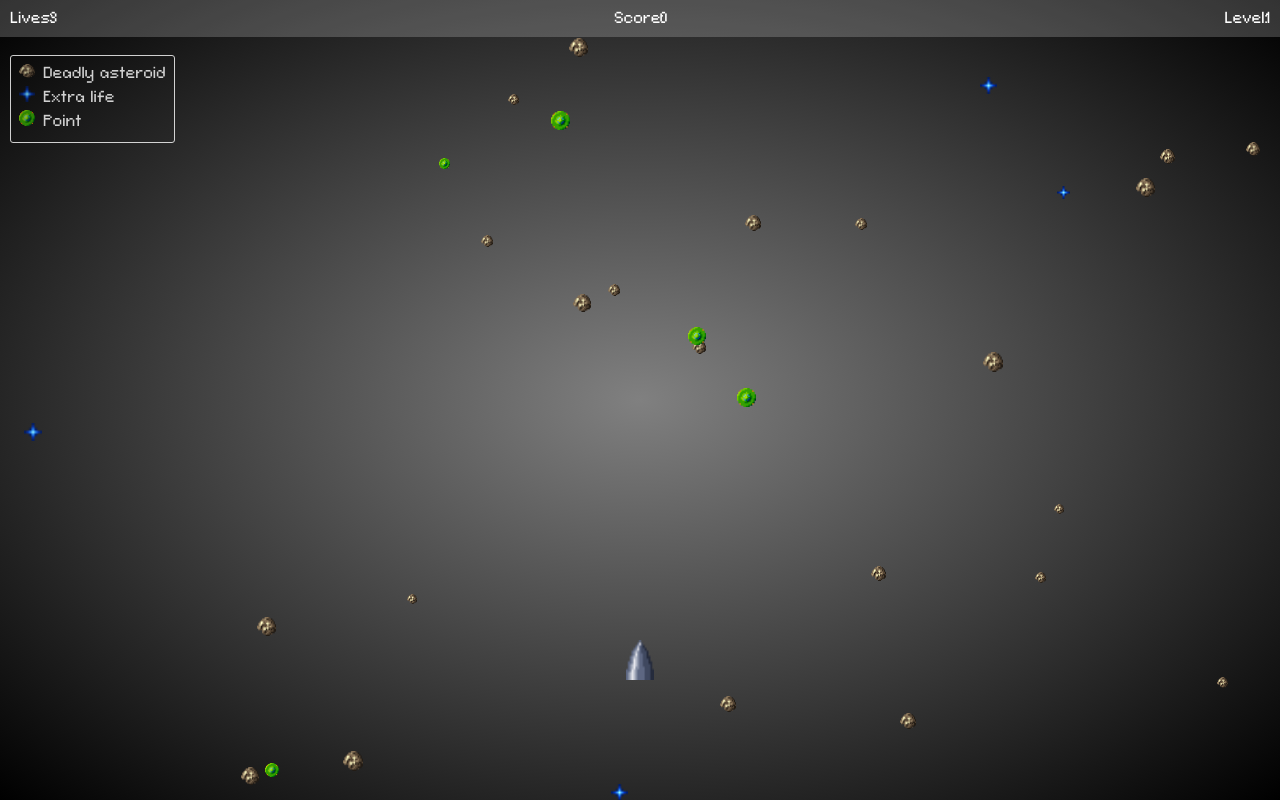
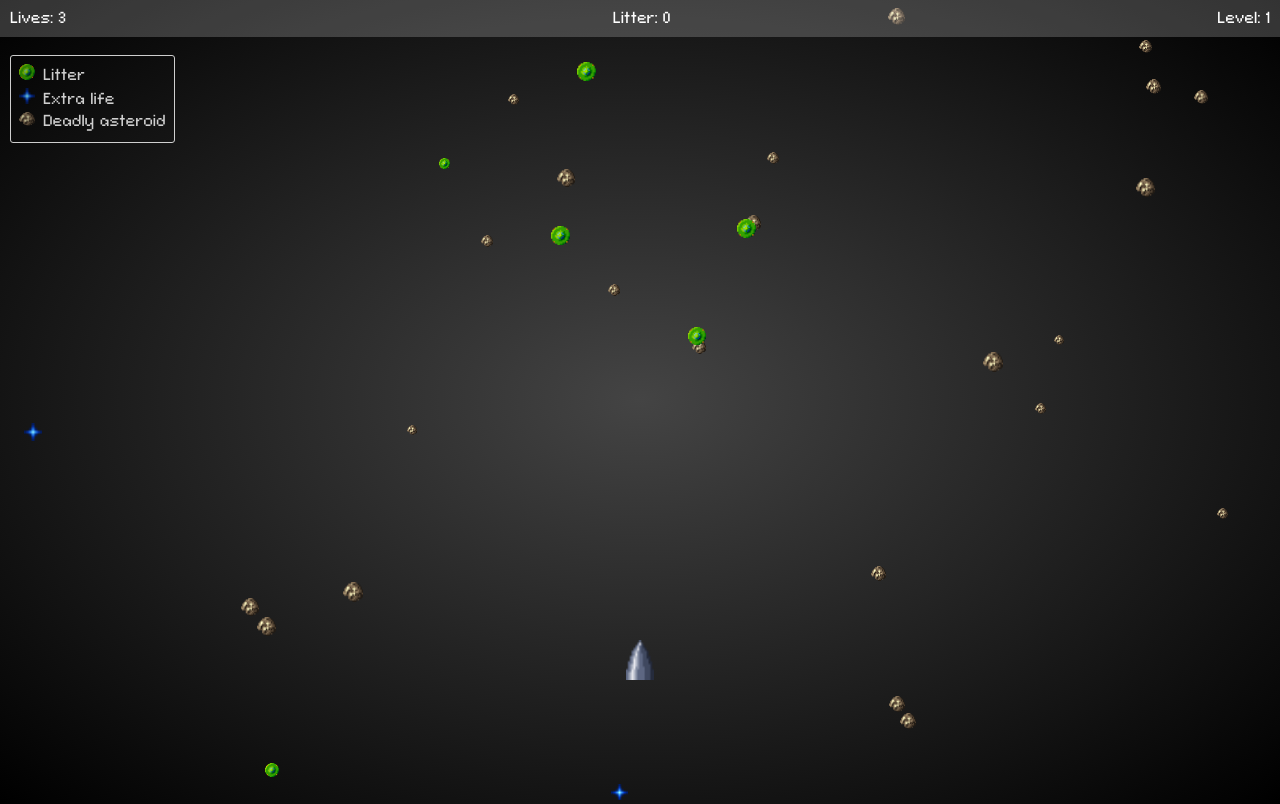
Before and after one commit to fbedussi/space, a website with bundled scripts: page src/index.html in a window 1280 px wide. Both pictures are taken after a click on the button "START". Built offline with nearby package versions, Linux system fonts and the light colour scheme.

Commit message:
fix explosion & tweak

```diff
--- a/src/asteroid.js
+++ b/src/asteroid.js
@@ -1,9 +1,7 @@
 class Asteroid  {
-  constructor(imageName, speed, ctx) {
+  constructor(imageName, ctx) {
     this.imageName = imageName
-    this.speed = speed
     this.ctx = ctx
-    this.init(this.speed)
   }
 
   init(speed) {
--- a/src/index.css
+++ b/src/index.css
@@ -3,7 +3,6 @@
   src: url('font.woff2') format('woff2');
   font-weight: 600;
   font-style: normal;
-  font-display: swap;
 }
 
 * {
@@ -14,43 +13,50 @@
 
 html,
 body,
-#canvas {
+canvas {
   width: 100%;
   height: 100%;
-  background-image: radial-gradient(gray, black);
-  overflow: hidden;
 }
 
 body {
   position: relative;
   font-family: '8bit font', impact, sans-serif;
-  word-spacing: 0.25em;
+  word-spacing: 0.25em !important;
+  background-image: radial-gradient(#444, #000);
+  overflow: hidden;
+  color: white;
 }
 
-h1 {
-  color: white;
-  font-size: 4rem;
-  position: absolute;
-  top: 50%;
-  left: 50%;
-  transform: translate(-50%, -50%);
-  opacity: 1;
-  transition: opacity 0.4s;
-}
-
-h1.hidden {
-  opacity: 0;
-}
-
+h2,
+h3,
 .instructionsAndButton {
   position: absolute;
   top: 50%;
   left: 50%;
   transform: translate(-50%, -50%);
   text-align: center;
-  color: white;
 }
 
+h2,
+h3,
+.instructions,
+button {
+  opacity: 1;
+  transition: opacity 0.4s;
+}
+
+h2,
+h3 {
+  font-size: 4rem;
+}
+
+.hidden {
+  opacity: 0;
+  pointer-events: none;
+}
+
+h1,
+h3,
 p {
   margin-bottom: 1rem;
 }
@@ -61,11 +67,11 @@ button {
   padding: 1rem;
   font-size: 2.5rem;
   background-color: deepskyblue;
-  color: white;
   border: solid 2px white;
   border-radius: 5px;
   appearance: none;
   font: inherit;
+  color: inherit;
 }
 
 .statusBar {
@@ -75,7 +81,6 @@ button {
   width: 100%;
   padding: 10px;
   background-color: rgba(255, 255, 255, 0.2);
-  color: white;
   display: flex;
   justify-content: space-between;
   width: 100%;
@@ -85,18 +90,18 @@ button {
   display: none;
 }
 
-legend {
+ul {
+  list-style-type: none;
   position: absolute;
   top: 55px;
   left: 10px;
-  color: white;
   border: solid 1px white;
   padding: 0.5rem;
   opacity: 0.8;
   border-radius: 3px;;
 }
 
-legend div {
+li {
   margin-bottom: 0.25rem;
 }
 
@@ -104,3 +109,8 @@ img {
   width: 1rem;
   margin-right: 0.5rem;
 }
+
+.space {
+  display: inline-block;
+  width: 0.3em;
+}
--- a/src/index.html
+++ b/src/index.html
@@ -5,26 +5,29 @@
   <meta charset="UTF-8">
   <meta http-equiv="X-UA-Compatible" content="IE=edge">
   <meta name="viewport" content="width=device-width, initial-scale=1.0">
-  <title>Space</title>
+  <title>Space Sweeper</title>
   <link rel="stylesheet" href="index.css" />
 </head>
 
 <body>
-  <canvas id="canvas"></canvas>
+  <canvas></canvas>
   <div class="statusBar" hidden></div>
-  <legend hidden>
-    <div><img src="asteroid.png" /><span>Deadly asteroid</span></div>
-    <div><img src="life.png" /><span>Extra life</span></div>
-    <div><img src="point.png" /><span>Point</span></div>
-  </legend>
-  <h1 class="hidden">level 1</h1>
+  <ul hidden>
+    <li><img src="point.png" /><span>Litter</span></li>
+    <li><img src="life.png" /><span>Extra life</span></li>
+    <li><img src="asteroid.png" /><span>Deadly asteroid</span></li>
+  </ul>
+  <h2 class="hidden">level 1</h2>
   <div class="instructionsAndButton">
-    <p>DEADLY ASTEROIDS<br /><br />
-      You are the commander of a space ship that must find its way through a storm of deadly asteroids. You can control
-      the ship moving your phone.<br /><br />
-      Catch the blue objects to earn an extra life and the green one to score a point.<br /><br />
-      Beware! The mission gets harder and harder as time goes by!
-    </p>
+    <div class="instructions">
+      <h1>SPACE SWEEPER</h1>
+      <p>You are a space sweeper. Your mission is to collect all the space litter you encounter on your way.<br /><br />
+        Just pay attention to the storm of deadly asteroids. You can control the ship by moving your phone.<br /><br />
+        Energy packs earn you an extra life.<br /><br />
+        Beware! The mission gets harder and harder as time goes by!
+      </p>
+    </div>
+    <h3 class="hidden">GAME OVER</h3>
     <button>start</button>
   </div>
   <script src="sound.js" type="module"></script>
--- a/src/index.js
+++ b/src/index.js
@@ -9,29 +9,31 @@ import {
 import Asteroid from './asteroid.js'
 import Ship from './ship.js'
 
-
 const startButton = document.querySelector('button')
-const legend = document.querySelector('legend')
+const legend = document.querySelector('ul')
 const statusBar = document.querySelector('.statusBar')
-const instructions = document.querySelector('p')
-const levelLabel = document.querySelector('h1')
-const canvas = document.querySelector('#canvas')
+const instructions = document.querySelector('.instructions')
+const levelLabel = document.querySelector('h2')
+const gameOverLabel = document.querySelector('h3')
+const canvas = document.querySelector('canvas')
 canvas.setAttribute('height', window.innerHeight)
 canvas.setAttribute('width', window.innerWidth)
 const ctx = canvas.getContext('2d')
 
-const numberOfAstroids = 30
-const numberOfPowerUps = 5
-const numberOfPoints = 10
+const NUMBER_OF_ASTEROIDS = 30
+const NUMBER_OF_NEW_ASTEROIDS = 5
+const NUMBER_OF_POWER_UPS = 5
+const NUMBER_OF_POINTS = 10
 
-let speed = 5
-let score = 0
-let cycles = 0
-let level = 1
+let speed
+let score
+let cycles
+let level
+let gameOver
 
-let asteroids = (new Array(numberOfAstroids).fill(0)).map(() => new Asteroid('asteroid.png', speed, ctx))
-const powerUps = (new Array(numberOfPowerUps).fill(0)).map(() => new Asteroid('life.png', speed, ctx))
-const points = (new Array(numberOfPoints).fill(0)).map(() => new Asteroid('point.png', speed, ctx))
+let asteroids = (new Array(NUMBER_OF_ASTEROIDS).fill(0)).map(() => new Asteroid('asteroid.png', ctx))
+const powerUps = (new Array(NUMBER_OF_POWER_UPS).fill(0)).map(() => new Asteroid('life.png', ctx))
+const points = (new Array(NUMBER_OF_POINTS).fill(0)).map(() => new Asteroid('point.png', ctx))
 
 const ship = new Ship(ctx)
 
@@ -46,78 +48,94 @@ const checkCollided = (items) => items.find(({posX, posY, radius}) => {
 })
 
 const drawText = () => {
-  statusBar.innerHTML = `<span>Lives: ${ship.lives}</span><span>Score: ${score}</span><span>Level: ${level}</span>`
+  statusBar.innerHTML = `<span>Lives:<span class="space"></span>${ship.lives}</span><span>Litter:<span class="space"></span>${score}</span><span>Level:<span class="space"></span>${level}</span>`
 }
 
 const showLevelLabel = (level) => {
-  levelLabel.innerText = `level ${level}`
+  levelLabel.innerHTML = `level<span class="space"></span>${level}`
   levelLabel.classList.remove('hidden')
   setTimeout(() => {
     levelLabel.classList.add('hidden')
   }, 800)
 }
 
-let playing
+const loop = async () => {
+  ctx.clearRect(0, 0, canvas.width, canvas.height)
 
-const loop = async () => {
+  ship.draw()
+  drawText()
+
+  window.requestAnimationFrame(loop)
+
+  if (gameOver) {
+    return
+  }
+
+  if (ship.lives === 0) {
+    gameOverLabel.classList.remove('hidden')
+    startButton.classList.remove('hidden')
+    stopTune()
+    ship.stop()
+    navigator.vibrate(400);
+    gameOver = true
+    return
+  }
+
   cycles++
   if (cycles % 1500 === 0) {
     level++
     speed++
     showLevelLabel(level)
-    const newAsteroids = (new Array(5).fill(0)).map(() => new Asteroid('asteroid.png', speed, ctx))
-    asteroids = asteroids.concat(newAsteroids)
+    asteroids = asteroids.concat((new Array(NUMBER_OF_NEW_ASTEROIDS).fill(0)).map(() => new Asteroid('asteroid.png', ctx)))
+    asteroids.forEach(asteroid => asteroid.init(speed + Math.random()))
   }
-  ctx.clearRect(0, 0, canvas.width, canvas.height)
+
   asteroids.forEach(asteroid => asteroid.move())
   powerUps.forEach(powerUp => powerUp.move())
   points.forEach(point => point.move())
-  ship.draw()
-  drawText()
-  if (ship.lives === 0) {
-    stopTune()
-    ship.stop()
-    startButton.hidden = false
-    await playing
-    playGameOversound()
-  } else {
-    window.requestAnimationFrame(loop)
-  }
+
   const asteroidCollided = checkCollided(asteroids)
   if (asteroidCollided) {
     ship.explode()
-    playing = playLooseTune()
+    navigator.vibrate(200);
+    ship.lives > 0 ? playLooseTune() : playGameOversound()
     asteroidCollided.init(speed)
   }
   const extraLiveCollided = checkCollided(powerUps)
   if (extraLiveCollided) {
     ship.addLife()
-    playing = playWonTune()
+    playWonTune()
     extraLiveCollided.init(speed)
   }
   const pointCollided = checkCollided(points)
   if (pointCollided) {
     score++
-    playing = playWonTune()
+    playWonTune()
     pointCollided.init(speed)
   }
 }
 
 const start = () => {
-  startButton.hidden = true
+  gameOverLabel.classList.add('hidden')
+  startButton.classList.add('hidden')
+  instructions.classList.add('hidden')
+
   statusBar.hidden = false
   legend.hidden = false
-  instructions.hidden = true
+
   score = 0
-  speed = 5
+  speed = 4
   level = 1
+  cycles = 0
+  gameOver = false
+
   playStartsound()
+  playTune()
   ship.init()
   showLevelLabel(level)
-  asteroids.forEach(asteroid => asteroid.init(speed))
-  powerUps.forEach(powerUp => powerUp.init(speed))
-  points.forEach(point => point.init(speed))
-  playTune()
+  asteroids.forEach(asteroid => asteroid.init(speed + Math.random()))
+  powerUps.forEach(powerUp => powerUp.init((speed * 1.1) + Math.random()))
+  points.forEach(point => point.init((speed * 1.2) + Math.random()))
   loop()
 }
 
--- a/src/ship.js
+++ b/src/ship.js
@@ -8,8 +8,8 @@ class Ship {
     this.rocketsHeight = Math.round(this.height / 2)
     this.rockets = [new Image(), new Image()];
     this.rockets.forEach((rocket, i) => rocket.src = `rockets${i}.png`)
-    this.explosions = [new Image(), new Image(), new Image(), new Image()]
-    this.explosions.forEach((explosion, i) => explosion.src = `explosion${i}.png`)
+    this.explosions = new Array(16).fill(0).map(() => new Image())
+    this.explosions.forEach((explosion, i) => explosion.src = `explosion${i % 4}.png`)
     this.rocketToDraw = 0
     this.rocketsOn = false
     this.explosionIndex = null
@@ -51,10 +51,8 @@ class Ship {
     }
     if (this.explosions[this.explosionIndex]) {
       this.ctx.drawImage(this.explosions[this.explosionIndex], this.posX, this.posY, this.width, this.height)
-      if (this.explosionIndex < this.explosions.length - 2) {
-        setTimeout(() => {
-          this.explosionIndex++
-        }, 50)
+      if (this.explosionIndex !== null && this.explosionIndex < this.explosions.length - 1) {
+        this.explosionIndex++
       } else {
         this.explosionIndex = null
       }
```
